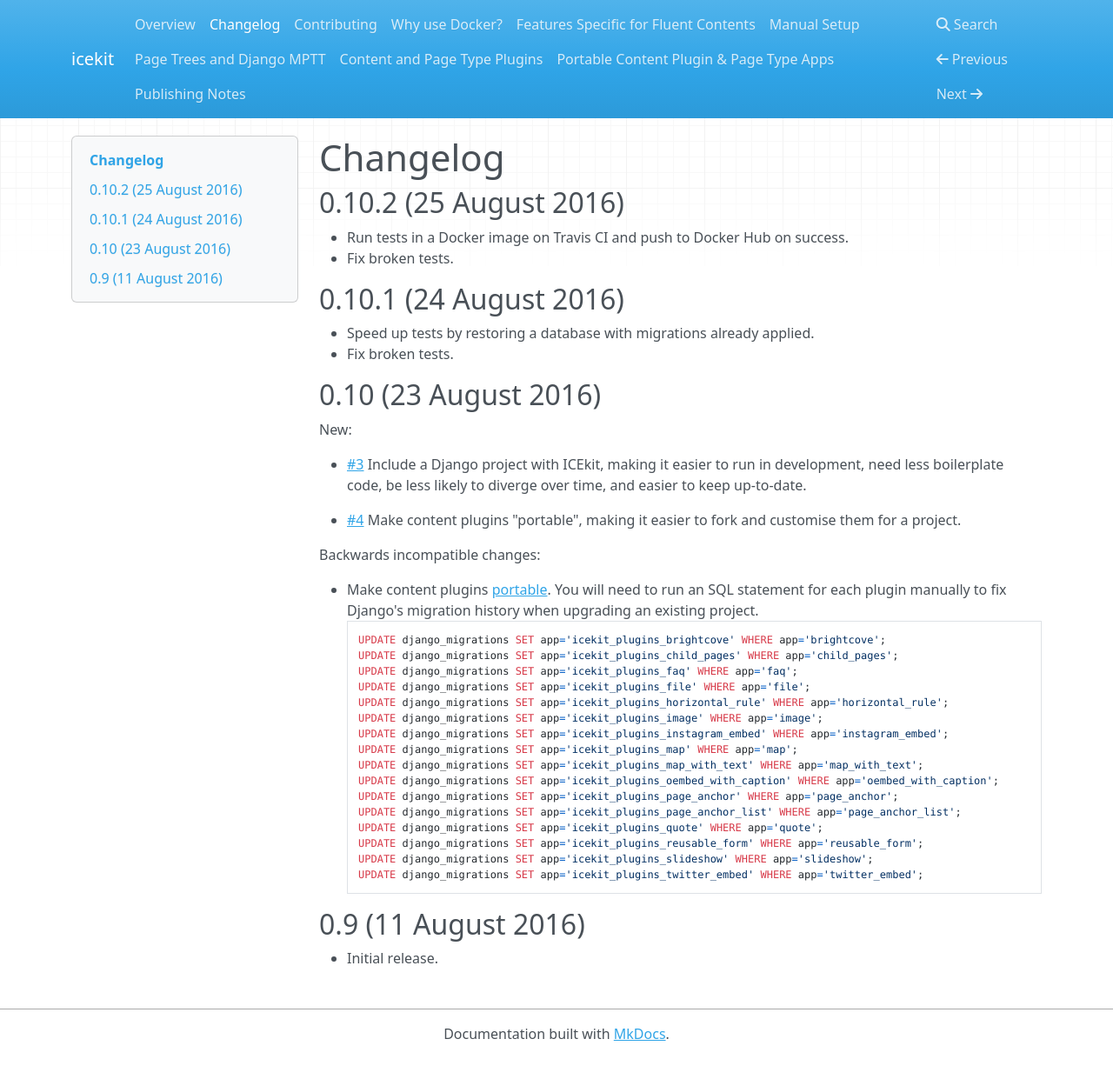
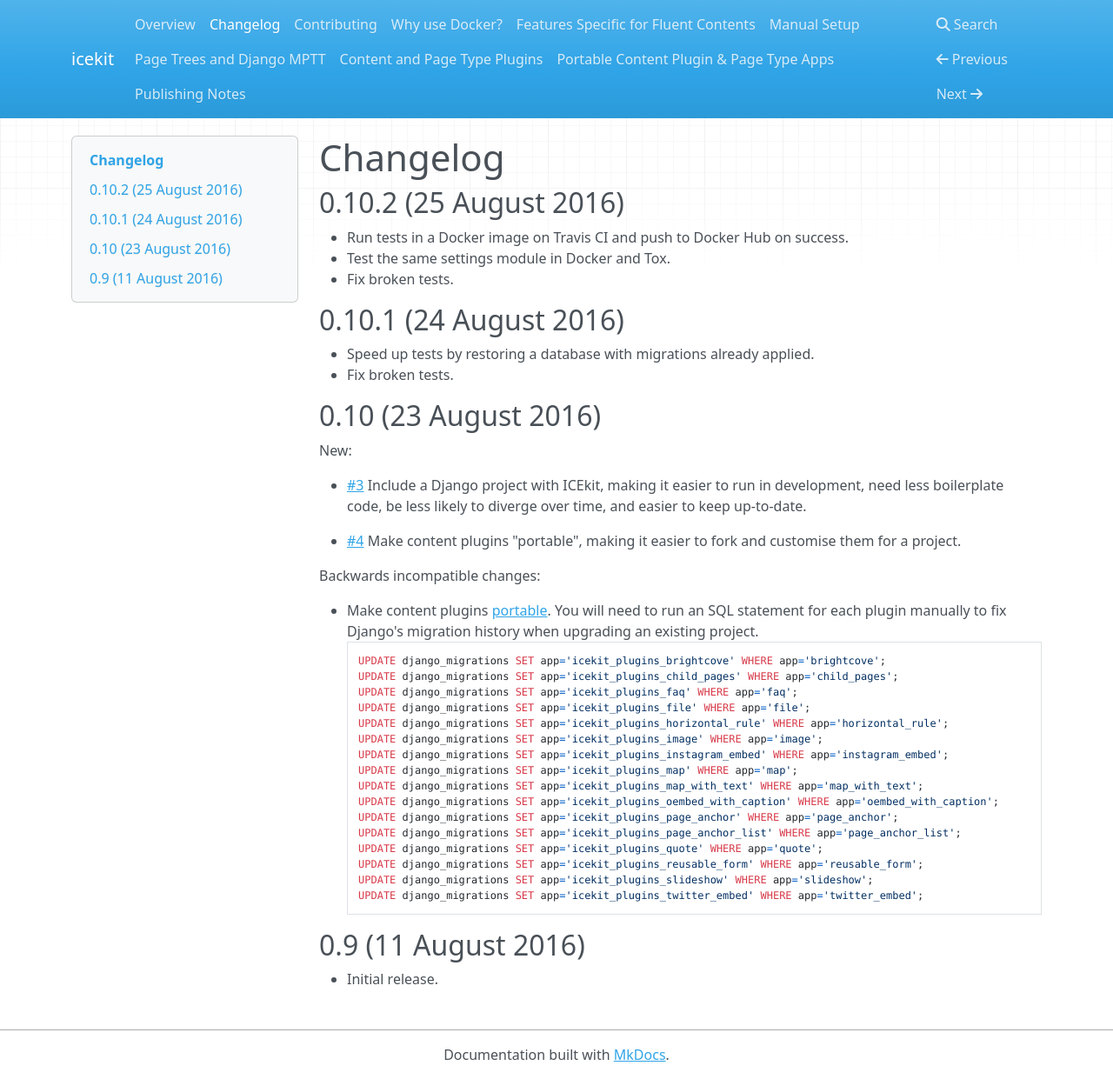
Before and after one commit to ic-labs/django-icekit, an MkDocs documentation site: the page built from docs/changelog.md, in a window 1280 px wide and 1241 px high. Shown: the whole window at 87% size. Built offline with MkDocs 1.6.1, drawn with Linux system fonts in a browser that asks for light colours; nearby versions of some CDN libraries.

Commit message:
Update changelog.

```diff
--- a/docs/changelog.md
+++ b/docs/changelog.md
@@ -3,6 +3,7 @@
 ## 0.10.2 (25 August 2016)
 
   * Run tests in a Docker image on Travis CI and push to Docker Hub on success.
+  * Test the same settings module in Docker and Tox.
   * Fix broken tests.
 
 ## 0.10.1 (24 August 2016)
```
